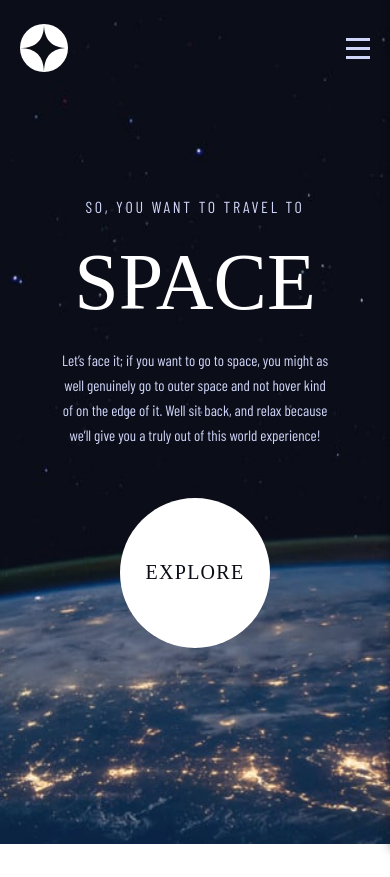
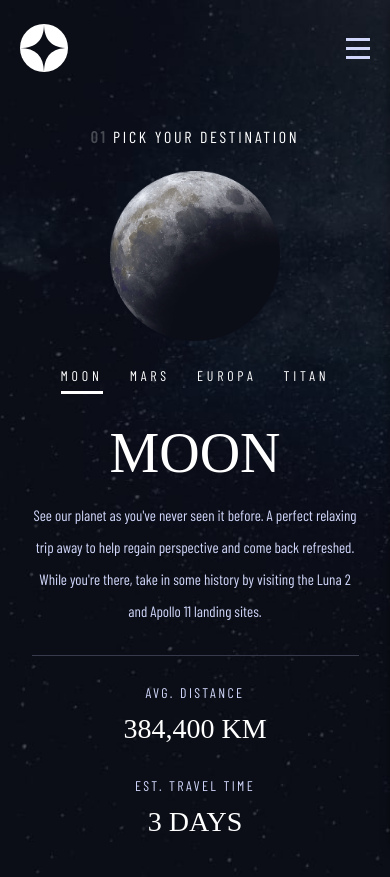
Before and after one commit to aveandrian/space-tourism-website-react, a React (Vite) app: page /destination in a window 390 px wide. Before the commit the page ends 844 px from the top, so only its background shows below. Built offline with nearby package versions, Linux system fonts and the light colour scheme; a web font is replaced by a local one.

Commit message:
adds destination page

```diff
--- a/src/components/Navbar.jsx
+++ b/src/components/Navbar.jsx
@@ -15,10 +15,10 @@ export default function Navbar(){
             <div className="nav-divider"></div>
             <img className="menu-btn" src={`/assets/shared/icon-${isOpen ? "close" : "hamburger"}.svg`} onClick={toggleIsOpen} />
             <div className={`nav-items ${isOpen ? "opened" : ""}`}>
-                <NavLink to={`/`}  ><span className="nav-item-number">00</span> Home</NavLink>
-                <NavLink to={`/destination`}  ><span className="nav-item-number">01</span> Destination</NavLink>
-                <NavLink to={`/crew`}  ><span className="nav-item-number">02</span> Crew</NavLink>
-                <NavLink to={`/technology`}  ><span className="nav-item-number">03</span> Technology</NavLink>
+                <NavLink to={`/`} onClick={()=>setIsOpen(false)} ><span className="nav-item-number">00</span> Home</NavLink>
+                <NavLink to={`/destination`} onClick={()=>setIsOpen(false)} ><span className="nav-item-number">01</span> Destination</NavLink>
+                <NavLink to={`/crew`} onClick={()=>setIsOpen(false)} ><span className="nav-item-number">02</span> Crew</NavLink>
+                <NavLink to={`/technology`} onClick={()=>setIsOpen(false)} ><span className="nav-item-number">03</span> Technology</NavLink>
             </div>
         </nav>
     )
--- /dev/null
+++ b/src/destinationData.json
@@ -0,0 +1,26 @@
+{
+    "moon" : {
+        "title" : "Moon",
+        "text" : "See our planet as you've never seen it before. A perfect relaxing trip away to help regain perspective and come back refreshed. While you're there, take in some history by visiting the Luna 2 and Apollo 11 landing sites.",
+        "distance": "384,400 km",
+        "travelTime":  "3 days"
+    },
+    "mars" : {
+        "title" : "Mars",
+        "text" : "Don’t forget to pack your hiking boots. You’ll need them to tackle Olympus Mons, the tallest planetary mountain in our solar system. It’s two and a half times the size of Everest!",
+        "distance": "225 MIL. km",
+        "travelTime":  "9 months"
+    },
+    "europa" : {
+        "title" : "Europa",
+        "text" : "The smallest of the four Galilean moons orbiting Jupiter, Europa is a winter lover’s dream. With an icy surface, it’s perfect for a bit of ice skating, curling, hockey, or simple relaxation in your snug wintery cabin.",
+        "distance": "628 MIL. km",
+        "travelTime":  "3 years"
+    },
+    "titan" : {
+        "title" : "Titan",
+        "text" : "The only moon known to have a dense atmosphere other than Earth, Titan is a home away from home (just a few hundred degrees colder!). As a bonus, you get striking views of the Rings of Saturn.",
+        "distance": "1.6 BIL. km",
+        "travelTime":  "7 years"
+    }
+}
--- a/src/main.jsx
+++ b/src/main.jsx
@@ -6,6 +6,7 @@ import {
   RouterProvider,
 } from "react-router-dom";
 import Home from './pages/Home.jsx';
+import Destination from './pages/Destination.jsx';
 
 const router = createBrowserRouter([
   {
@@ -18,7 +19,7 @@ const router = createBrowserRouter([
       },
       {
         path: 'destination',
-        element: <Home />
+        element: <Destination />
       },
       {
         path: 'crew',
--- /dev/null
+++ b/src/pages/Destination.jsx
@@ -0,0 +1,41 @@
+import { useState } from "react"
+import destinationData from '../destinationData.json'
+import '../styles/Destination.css'
+
+export default function Destination(){
+    const [selectedDestination, setSelectedDestination] = useState('moon')
+    console.log(destinationData)
+    return (
+        <div className="destination-page">
+            <div className="destination-page-wrapper">
+                <h1 className="destination-page-title heading5"><span className="destination-page-title-number heading5">01 </span> Pick your destination</h1>
+                <div className="destination-container">
+                    <img className="destination-img" src={`/assets/destination/image-${selectedDestination}.png`}></img>
+                    <div className="destination-content">
+                        <div className="destination-nav">
+                            <p className={`nav-text ${selectedDestination == 'moon' ? 'active' : ""}`} onClick={() => setSelectedDestination('moon')}>Moon</p>
+                            <p className={`nav-text ${selectedDestination == 'mars' ? 'active' : ""}`} onClick={() => setSelectedDestination('mars')}>Mars</p>
+                            <p className={`nav-text ${selectedDestination == 'europa' ? 'active' : ""}`} onClick={() => setSelectedDestination('europa')}>Europa</p>
+                            <p className={`nav-text ${selectedDestination == 'titan' ? 'active' : ""}`} onClick={() => setSelectedDestination('titan')}>Titan</p>
+                        </div>
+                        <div className="destination-description">
+                            <h1 className="destination-title heading2">{destinationData[selectedDestination].title}</h1>
+                            <p className="destination-text body-text">{destinationData[selectedDestination].text}</p>
+                            <div className="destination-divider"></div>
+                            <div className="destination-info">
+                                <div className="destination-info-item">
+                                    <p className="destination-info-item-title subheading2">Avg. distance</p>
+                                    <p className="subheading1">{destinationData[selectedDestination].distance}</p>
+                                </div>
+                                <div className="destination-info-item">
+                                    <p className="destination-info-item-title subheading2">Est. travel time</p>
+                                    <p className="subheading1">{destinationData[selectedDestination].travelTime}</p>
+                                </div>
+                            </div>
+                        </div>
+                    </div>
+                </div>
+            </div>
+        </div>
+    )
+}
--- /dev/null
+++ b/src/styles/Destination.css
@@ -0,0 +1,206 @@
+.destination-page {
+    top: 0;
+    left: 0;
+    height: 100vh;
+    width: 100vw;
+    background-image: url('/assets/destination/background-destination-desktop.jpg');
+    background-size: 100% 100%;
+    display: flex;
+    flex-direction: column;
+    padding: 13% 10% 7% 10%;
+}
+
+.destination-page-wrapper {
+    color: white;
+    display: flex;
+    flex-direction: column;
+
+    justify-content: space-between;
+    width: 100%;
+    height: 100%;
+}
+
+.destination-page-title {
+    font-weight: 400;
+}
+.destination-page-title-number{
+    font-weight: 700;
+    filter: opacity(0.25);
+}
+
+.destination-img {
+    height: 100%;
+}
+
+
+.destination-container {
+    padding-left: 2rem;
+    padding-right: 2.5rem;
+    display: flex;
+    align-items: center;
+    justify-content: space-between;
+}
+
+.destination-content {
+    width: 27.75rem;
+}
+
+
+.destination-nav {
+    display: flex;
+    gap: 2.19rem;
+    margin-bottom: 2.31rem;
+}
+
+.nav-text {
+    position: relative;
+    width: fit-content;
+}
+
+.nav-text:hover {
+    cursor: pointer;
+}
+
+.nav-text:hover::after {
+    position: absolute;
+    content: "";
+    width: 100%;
+    height: 0.1875rem;
+    opacity: 0.5;
+    background: #FFF;
+    bottom: -10px;
+    right: 0;
+}
+
+.nav-text.active::after {
+    position: absolute;
+    content: "";
+    width: 100%;
+    height: 0.1875rem;
+    background-color: white;
+    bottom: -10px;
+    right: 0;
+}
+
+.destination-title {
+    margin-bottom: 0.88rem;
+}
+
+.destination-text {
+    color: #D0D6F9;
+    font-weight: 300;
+    margin-bottom: auto;
+}
+
+.destination-divider {
+    height: 1px;
+    width: 100%;
+    background-color: #383B4B;
+    margin-block: 1.75rem;
+}
+
+.destination-info {
+    display: flex;
+    gap: 4.94rem;
+}
+
+.destination-info-item {
+    display: flex;
+    flex-direction: column;
+    gap: 0.77rem
+}
+
+.destination-info-item-title {
+    color: #D0D6F9;
+}
+
+@media screen and (max-width: 950px) {
+    .destination-page {
+        padding-top: 15%;
+        padding-inline: 40px;
+        background-image: url('/assets/destination/background-destination-tablet.jpg');
+        background-size: 100% 100%;
+    }
+    .destination-page-wrapper {
+        justify-content: start;
+        gap: 50px;
+    }
+    .destination-img {
+        width: 300px;
+        height: 300px;
+        margin-bottom: 3.31rem;
+    }
+
+    .destination-container {
+        align-items: center;
+        justify-content: center;
+        flex-direction: column;
+    }
+
+    .destination-nav, .destination-info {
+        justify-content: center;
+        align-items: center;
+    }
+
+    .destination-description {
+        text-align: center;
+    }
+
+    .destination-content {
+        width: 35.8125rem;
+    }
+}
+
+@media screen and (max-width: 750px) {
+    .destination-page {
+        padding: 0;
+        padding-bottom: 10%;
+        height: 100%;
+        background-image: url('/assets/destination/background-destination-mobile.jpg');
+        background-size: 100% 100%;
+    }
+
+    .destination-page-wrapper {
+        margin-top: 15vh;
+        gap: 3vh
+    }
+
+    .destination-page-title {
+        text-align: center;
+    }
+
+    .destination-container {
+        padding: 0;
+    }
+
+    .destination-content {
+        width: 20.4375rem;
+    }
+
+    .destination-img {
+        width: 170px;
+        height: 170px;
+        margin-bottom: 1.62rem;
+    }
+
+    .destination-nav {
+        gap: 1.69rem
+    }
+
+    .nav-text {
+        font-size: 0.875rem;;
+    }
+
+    .destination-title {
+        font-size: 3.5rem;
+    }
+
+    .destination-text {
+        font-size: 0.9375rem;
+    }
+
+    .destination-info {
+        flex-direction: column;
+        gap: 2rem
+    }
+}
--- a/src/styles/Home.css
+++ b/src/styles/Home.css
@@ -32,6 +32,7 @@
 
 .home-page-heading5 {
     color: #D0D6F9;
+    font-weight: 400;
 }
 
 .home-page-text {
@@ -85,9 +86,8 @@
 }
 
 
-@media screen and (max-width: 500px) {
+@media screen and (max-width: 750px) {
     .home-page {
-
         background-image: url('/assets/home/background-home-mobile.jpg');
         background-size: 100% 100%;
     }
--- a/src/styles/Navbar.css
+++ b/src/styles/Navbar.css
@@ -1,12 +1,10 @@
 nav {
-    /* padding: 30px 50px; */
     height: 6rem;
     position: absolute;
     top: 5vh;
     width: 100%;
     color: white;
     display: flex;
-    /* justify-content: space-between; */
     align-items: center;
 }
 
@@ -107,7 +105,7 @@ nav {
 
 }
 
-@media screen and (max-width: 500px) {
+@media screen and (max-width: 750px) {
     nav {
         width: 100vw;
         overflow-x: hidden;
--- a/src/styles/Root.css
+++ b/src/styles/Root.css
@@ -13,7 +13,7 @@ body {
 }
 
 #root {
-    min-height: 100vh;
+    min-height: 100%;
     min-width: 100vw;
     overflow-x: hidden;
     display: flex;
@@ -26,15 +26,47 @@ body {
     font-size: 9.375rem;
 }
 
+.heading2 {
+    text-transform: uppercase;
+    color: #FFF;
+    font-size: 6.25rem;
+    font-weight: 400;
+}
+
 .heading5 {
-    font-weight: 400;
+
     text-transform: uppercase;
     font-family: 'Barlow Condensed', sans-serif;
     font-size: 1.75rem;
     letter-spacing: 0.3rem;
 }
 
-@media screen and (max-width: 500px) {
+.subheading1 {
+    font-size: 1.75rem;
+    text-transform: uppercase;
+}
+
+.subheading2 {
+    font-size: 0.875rem;
+    font-family: 'Barlow Condensed', sans-serif;
+    letter-spacing: 0.14763rem;
+    text-transform: uppercase;
+}
+
+.body-text {
+    font-size: 1.125rem;
+    font-family: 'Barlow Condensed', sans-serif;
+    line-height: 2rem;
+}
+
+.nav-text {
+    font-size: 1rem;
+    letter-spacing: 0.27em;
+    font-family: 'Barlow Condensed', sans-serif;
+    text-transform: uppercase;
+}
+
+@media screen and (max-width: 750px) {
     .heading5 {
         font-size: 1rem;
         letter-spacing: 0.16875rem;
```
